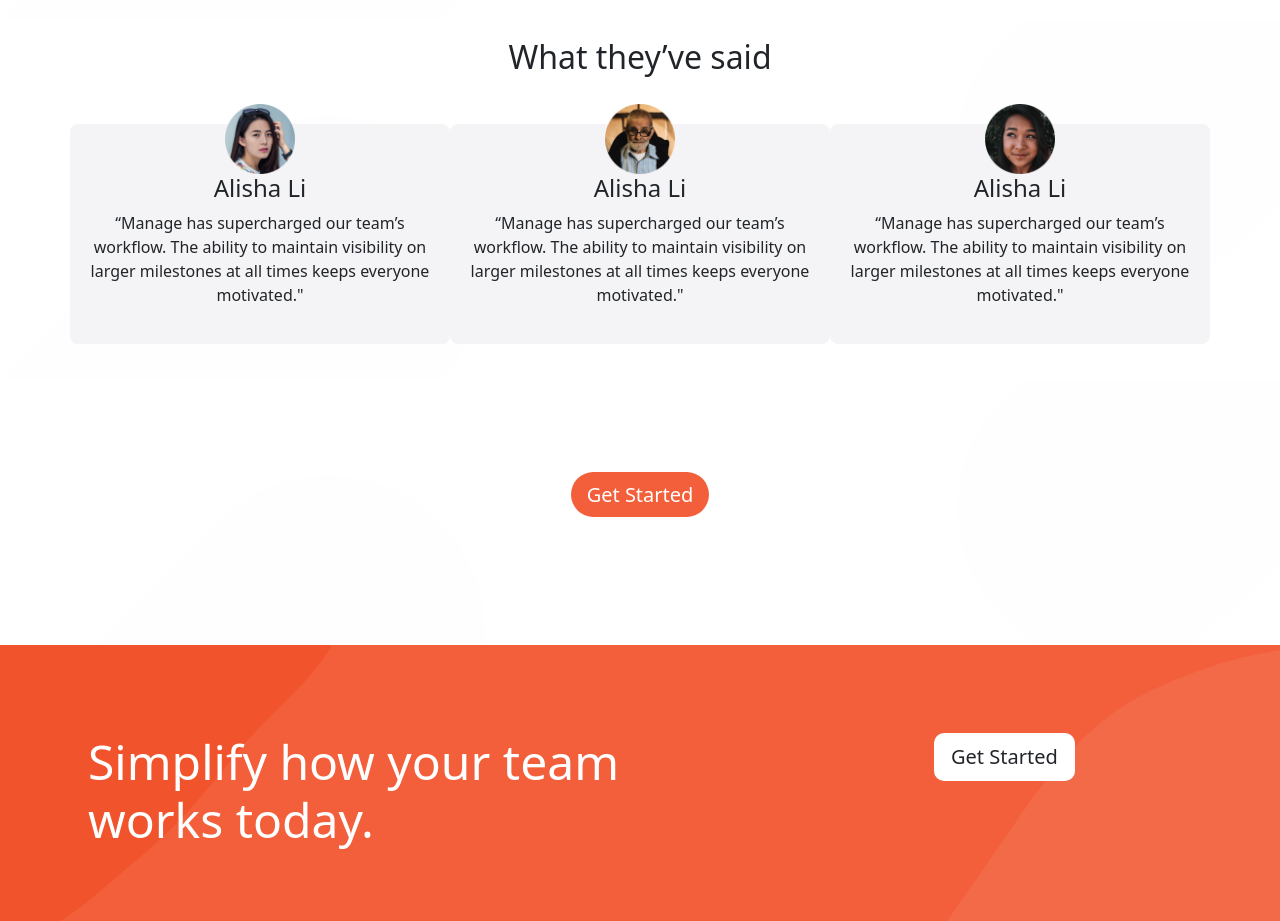
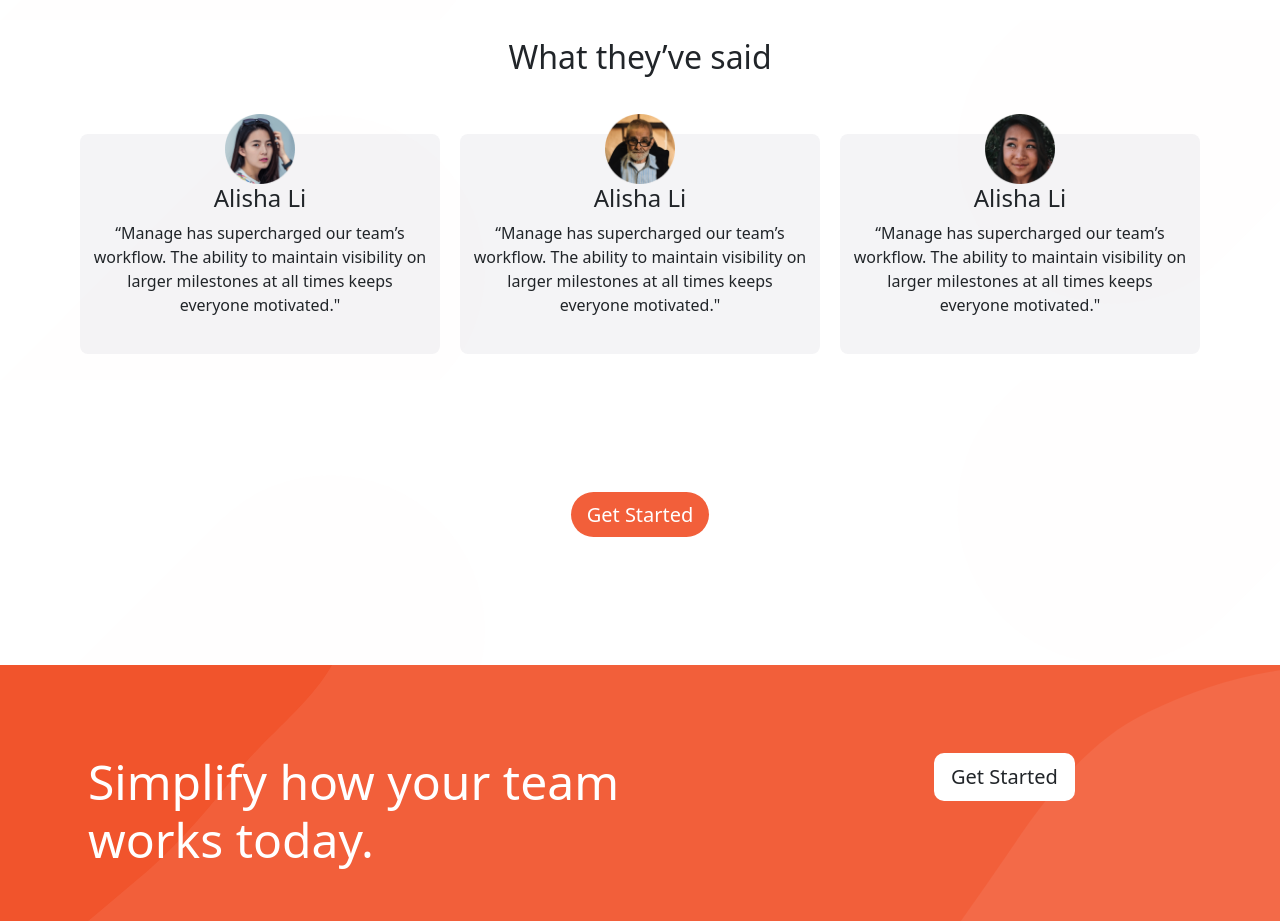
Before and after one commit to peter2great2/manage-landing-page, a plain HTML site: page index.html in a window 1280 px wide. Shown: the part 1420-2341 px from the top of the page. Drawn offline with Linux system fonts and the light colour scheme.

Commit message:
worked on the width of the grid-container

```diff
--- a/style.css
+++ b/style.css
@@ -22,11 +22,10 @@ nav a {
 }
 
 .grid-container {
-  width: 420px;
   height: 220px;
-  gap: 5px;
   background-color: hsl(227, 12%, 61%, 0.1);
   border-radius: 8px;
+  margin: 10px;
 }
 .grid-container img {
   width: 70px;
```
